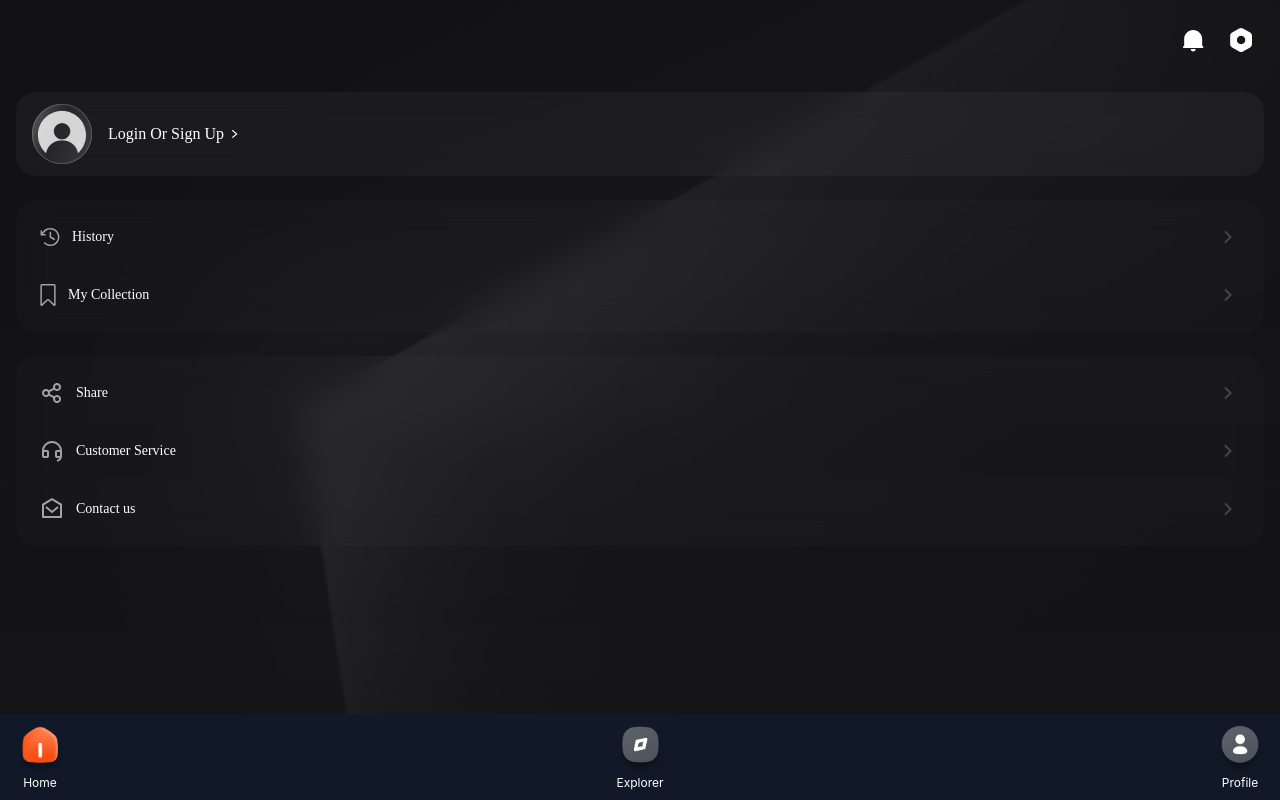
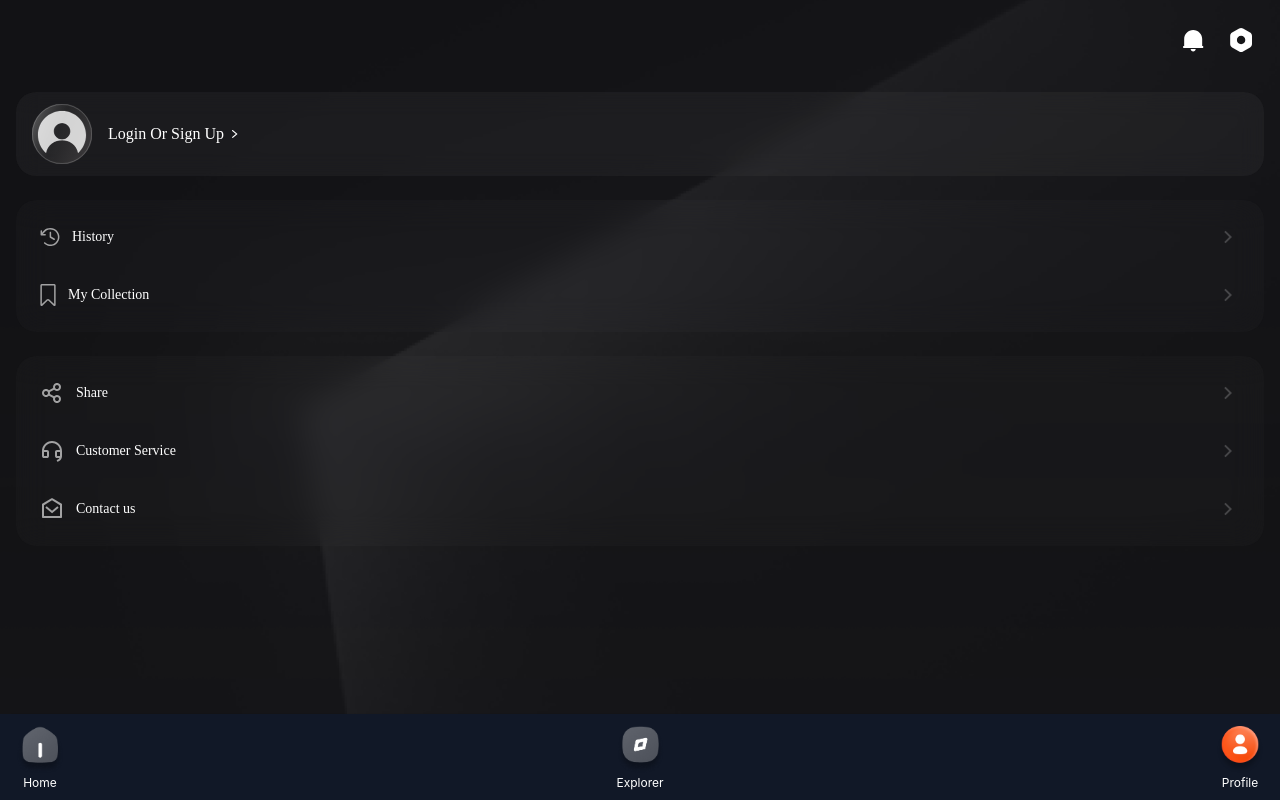
Before and after one commit to MyoMyatAung/MH-UAT, a React (Create React App) app: page /profile in a window 1280 px wide. Built offline with nearby package versions, Linux system fonts and the light colour scheme; sample sign-in values are in the browser's storage.

Commit message:
updateFooter

```diff
--- a/src/components/FooterNav.tsx
+++ b/src/components/FooterNav.tsx
@@ -1,5 +1,5 @@
-import { FC, useState } from 'react';
-import { Link } from 'react-router-dom';
+import { FC, useEffect, useState } from 'react';
+import { Link, useLocation } from 'react-router-dom';
 import { useTranslation } from 'react-i18next';
 
 // Import SVG files directly
@@ -12,8 +12,18 @@
 
 const Footer: FC = () => {
   const { t } = useTranslation();
+  const location = useLocation(); // Hook to get the current URL
   const [selectedMenu, setSelectedMenu] = useState('home');
-
+  useEffect(() => {
+    // Update the selected menu based on the current location path
+    if (location.pathname === '/' || location.pathname === '/home') {
+      setSelectedMenu('home');
+    } else if (location.pathname === '/explorer') {
+      setSelectedMenu('explorer');
+    } else if (location.pathname === '/profile') {
+      setSelectedMenu('profile');
+    }
+  }, [location.pathname]);
   return (
     <footer className={`bg-gray-900 fixed bottom-0 left-0 w-full shadow-lg z-50`}>
       <div className="container mx-auto px-4 py-1 flex justify-between items-center">
```
